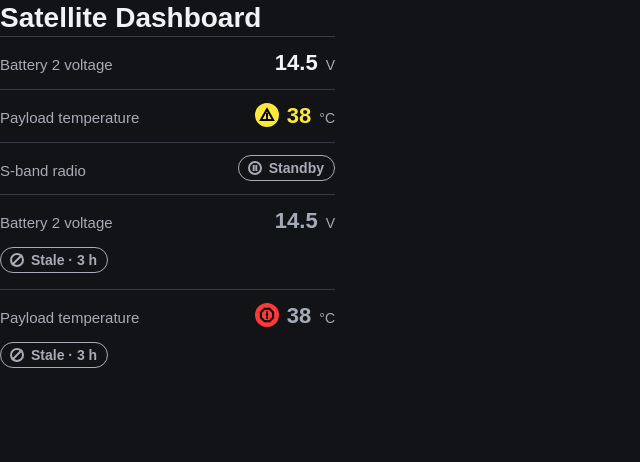
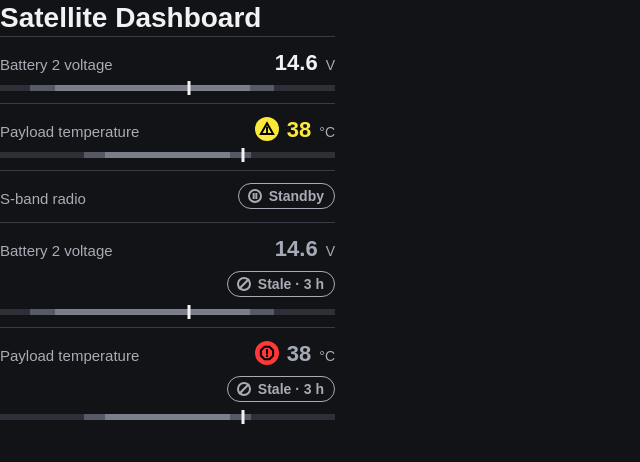
Before and after one commit to DenisaaMinu/satellite-dashboard, a React (Vite) app: page / in a window 1280 px wide. Shown: the top 462 px of the page, without its empty margins (0-640 px from the left). Built offline with nearby package versions, Linux system fonts and the light colour scheme.

Commit message:
Add caution zones to RangeBar

```diff
--- a/src/App.tsx
+++ b/src/App.tsx
@@ -5,11 +5,36 @@ function App() {
     <main>
       <h1>Satellite Dashboard</h1>
       <div style={{ width: 335 }}>
-        <ValueRow label="Battery 2 voltage" value={14.5} unit="V" />
-        <ValueRow label="Payload temperature" value={38} unit="°C" status="caution" />
+        {/* Example data, not real satellite values */}
+        <ValueRow
+          label="Battery 2 voltage"
+          value={14.6}
+          unit="V"
+          range={{ min: 11.5, max: 17, safe: { min: 12, max: 16 }, caution: { min: 12.4, max: 15.6 } }}
+        />
+        <ValueRow
+          label="Payload temperature"
+          value={38}
+          unit="°C"
+          status="caution"
+          range={{ min: -20, max: 60, safe: { min: 0, max: 40 }, caution: { min: 5, max: 35 } }}
+        />
         <ValueRow label="S-band radio" pill="standby" />
-        <ValueRow label="Battery 2 voltage" value={14.5} unit="V" staleAge="3 h" />
-        <ValueRow label="Payload temperature" value={38} unit="°C" status="critical" staleAge="3 h" />
+        <ValueRow
+          label="Battery 2 voltage"
+          value={14.6}
+          unit="V"
+          staleAge="3 h"
+          range={{ min: 11.5, max: 17, safe: { min: 12, max: 16 }, caution: { min: 12.4, max: 15.6 } }}
+        />
+        <ValueRow
+          label="Payload temperature"
+          value={38}
+          unit="°C"
+          status="critical"
+          staleAge="3 h"
+          range={{ min: -20, max: 60, safe: { min: 0, max: 40 }, caution: { min: 5, max: 35 } }}
+        />
       </div>
     </main >
   );
--- /dev/null
+++ b/src/components/RangeBar/RangeBar.module.css
@@ -0,0 +1,28 @@
+.track {
+  position: relative;
+  height: 6px;
+  background: var(--range-track);
+}
+
+.marker {
+  position: absolute;
+  transform: translateX(-50%);
+  top: -4px;
+  width: 3px;
+  height: 14px;
+  background: var(--color-text);
+}
+
+.safe {
+  position: absolute;
+  top: 0;
+  height: 100%;
+  background: var(--range-safe-band);
+}
+
+.cautionZone {
+  position: absolute;
+  top: 0;
+  height: 100%;
+  background: var(--range-near-limit);
+}
--- /dev/null
+++ b/src/components/RangeBar/RangeBar.tsx
@@ -0,0 +1,40 @@
+import styles from "./RangeBar.module.css";
+import type { Limits } from "../../types/telemetry";
+
+interface RangeBarProps {
+    value: number;
+    min: number;
+    max: number;
+    safe: Limits;
+    caution: Limits;
+}
+
+export function RangeBar({ value, min, max, safe, caution }: RangeBarProps) {
+    function toPercent(v: number) {
+        return (v - min) / (max - min) * 100;
+    }
+
+    const percentage = toPercent(value);
+    const clamped = Math.min(100, Math.max(0, percentage));
+
+    // safe band
+    const safeLeft = toPercent(safe.min);
+    const safeRight = toPercent(safe.max);
+
+    // low caution zone: from the safe band's left edge to where caution starts
+    const lowLeft = toPercent(safe.min);
+    const lowRight = toPercent(caution.min);
+
+    // high caution zone: from where caution ends to the safe band's right edge
+    const highLeft = toPercent(caution.max);
+    const highRight = toPercent(safe.max);
+
+    return (
+        <div className={styles.track}>
+            <div className={styles.safe} style={{ left: `${safeLeft}%`, width: `${safeRight - safeLeft}%` }} />
+            <div className={styles.cautionZone} style={{ left: `${lowLeft}%`, width: `${lowRight - lowLeft}%` }} />
+            <div className={styles.cautionZone} style={{ left: `${highLeft}%`, width: `${highRight - highLeft}%` }} />
+            <div className={styles.marker} style={{ left: `${clamped}%` }} />
+        </div>
+    );
+}
--- a/src/components/ValueRow/ValueRow.module.css
+++ b/src/components/ValueRow/ValueRow.module.css
@@ -31,5 +31,12 @@
 .stale { color: var(--status-off); }
 
 .staleRow {
-  margin-top: var(--space-3);
+  margin-bottom: var(--space-3);
+  margin-top: var(--space-2);
+  display: flex;
+  justify-content: flex-end;
 }
+
+.rangeRow {
+  margin-top: var(--space-2);
+}
--- a/src/components/ValueRow/ValueRow.tsx
+++ b/src/components/ValueRow/ValueRow.tsx
@@ -1,7 +1,8 @@
 import styles from "./ValueRow.module.css";
 
-import type { Status } from "../../types/telemetry";
+import type { Status, Limits } from "../../types/telemetry";
 import { StatusBadge } from "../StatusBadge/StatusBadge";
+import { RangeBar } from "../RangeBar/RangeBar";
 
 // only these statuses colour a row's value
 type RowStatus = Extract<Status, 'caution' | 'serious' | 'critical'>;
@@ -12,11 +13,11 @@ interface ValueRowProps {
     pill?: Status;
     unit?: string;
     status?: RowStatus;
-    range?: { min: number; max: number };
+    range?: Limits & { safe: Limits; caution: Limits };
     staleAge?: string;
 }
 
-export function ValueRow({ label, value, unit, status, pill, staleAge }: ValueRowProps) {
+export function ValueRow({ label, value, unit, status, pill, staleAge, range }: ValueRowProps) {
     const classNames = [styles.value, status && styles[status], staleAge && styles.stale]
         .filter(Boolean)
         .join(' ');
@@ -35,11 +36,16 @@ export function ValueRow({ label, value, unit, status, pill, staleAge }: ValueRo
                     </>
                 )}
             </div>
-                {staleAge && (
-                    <div className={styles.staleRow}>
-                        <StatusBadge status="off" label={`Stale · ${staleAge}`} />
-                    </div>
-                )}
+            {staleAge && (
+                <div className={styles.staleRow}>
+                    <StatusBadge status="off" label={`Stale · ${staleAge}`} />
+                </div>
+            )}
+            {range && typeof value === 'number' && (
+                <div className={styles.rangeRow}>
+                    <RangeBar value={value} min={range.min} max={range.max} safe={range.safe} caution={range.caution} />
+                </div>
+            )}
         </div>
     );
 }
--- a/src/types/telemetry.ts
+++ b/src/types/telemetry.ts
@@ -1 +1,3 @@
 export type Status = 'critical' | 'serious' | 'caution' | 'normal' | 'standby' | 'off';
+
+export type Limits = { min: number; max: number };
```
